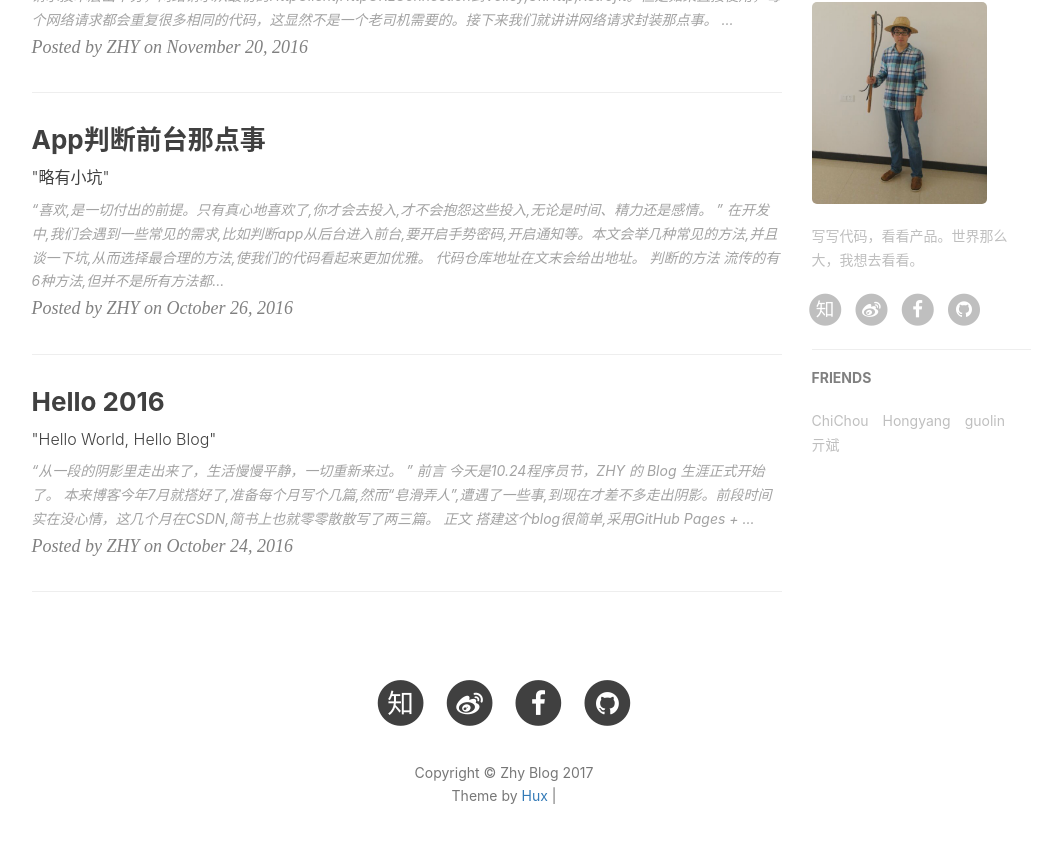
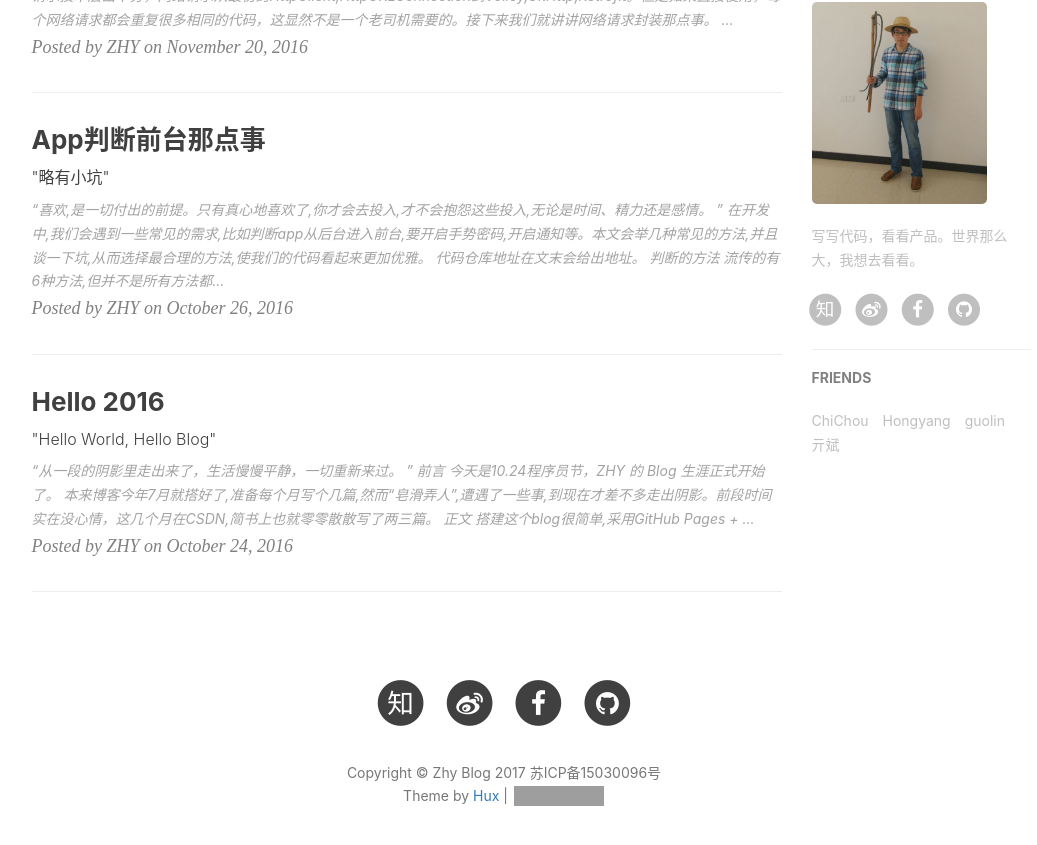
Before and after one commit to xzwc/xzwc.github.io, a Jekyll site: the page built from index.html, in a window 1280 px wide and 900 px high, scrolled down 582 px. Shown: the top 845 px of the window, without its empty margins (136-1173 px from the left). Built offline with Jekyll 4.4.1, drawn with Linux system fonts in a browser that asks for light colours; nearby versions of some CDN libraries; the list of posts is cut into pages by our own code; comment, search, counter and statistics services are not loaded; grey boxes are pictures that could not be loaded.

Commit message:
Update footer.html

```diff
--- a/_includes/footer.html
+++ b/_includes/footer.html
@@ -80,14 +80,15 @@
                     {% endif %}
                 </ul>
                 <p class="copyright text-muted">
-                    Copyright &copy; {{ site.title }} {{ site.time | date: '%Y' }}
+                    Copyright &copy; {{ site.title }} {{ site.time | date: '%Y' }} 苏ICP备15030096号
                     <br>
+
                     Theme by <a href="http://huangxuan.me">Hux</a> |
-<!--                     <iframe
+                    <iframe
                         style="margin-left: 2px; margin-bottom:-5px;"
                         frameborder="0" scrolling="0" width="91px" height="20px"
                         src="https://ghbtns.com/github-btn.html?user=huxpro&repo=huxpro.github.io&type=star&count=true" >
-                    </iframe> -->
+                    </iframe>
                 </p>
             </div>
         </div>
```
